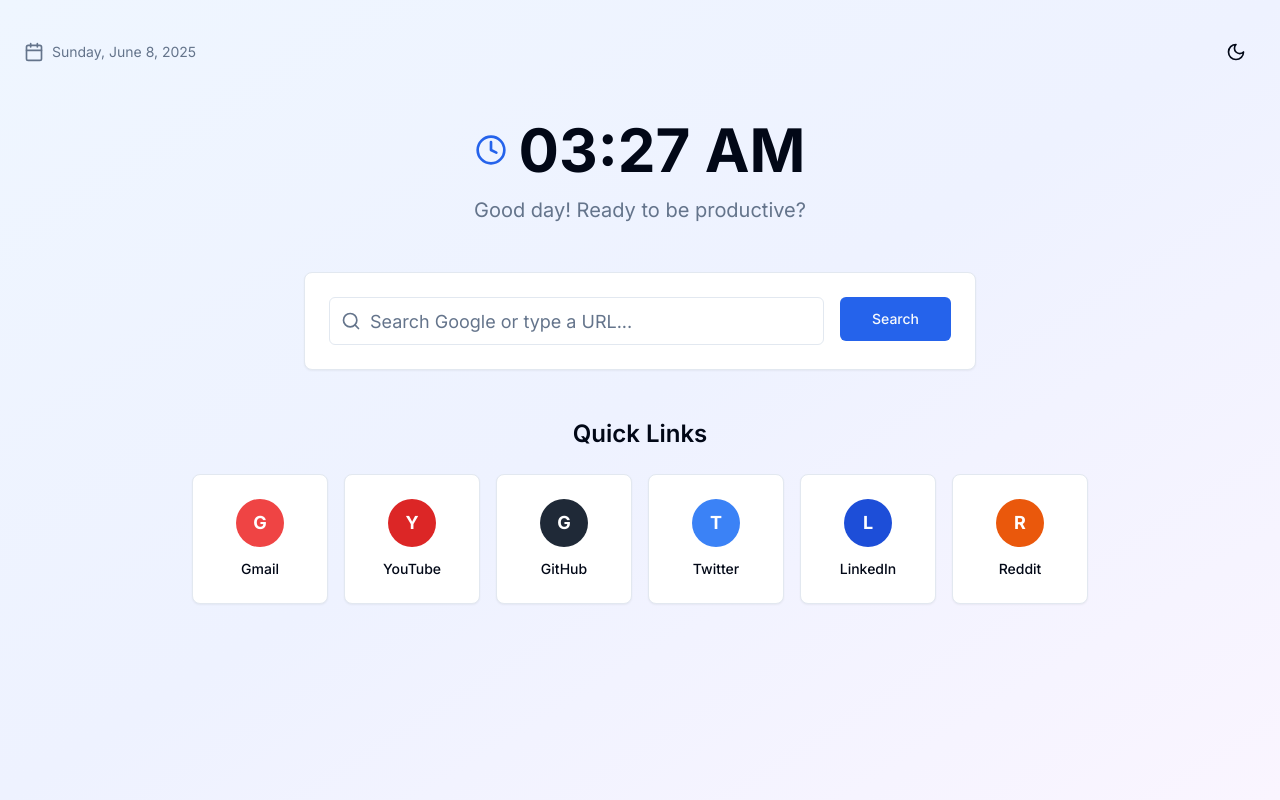
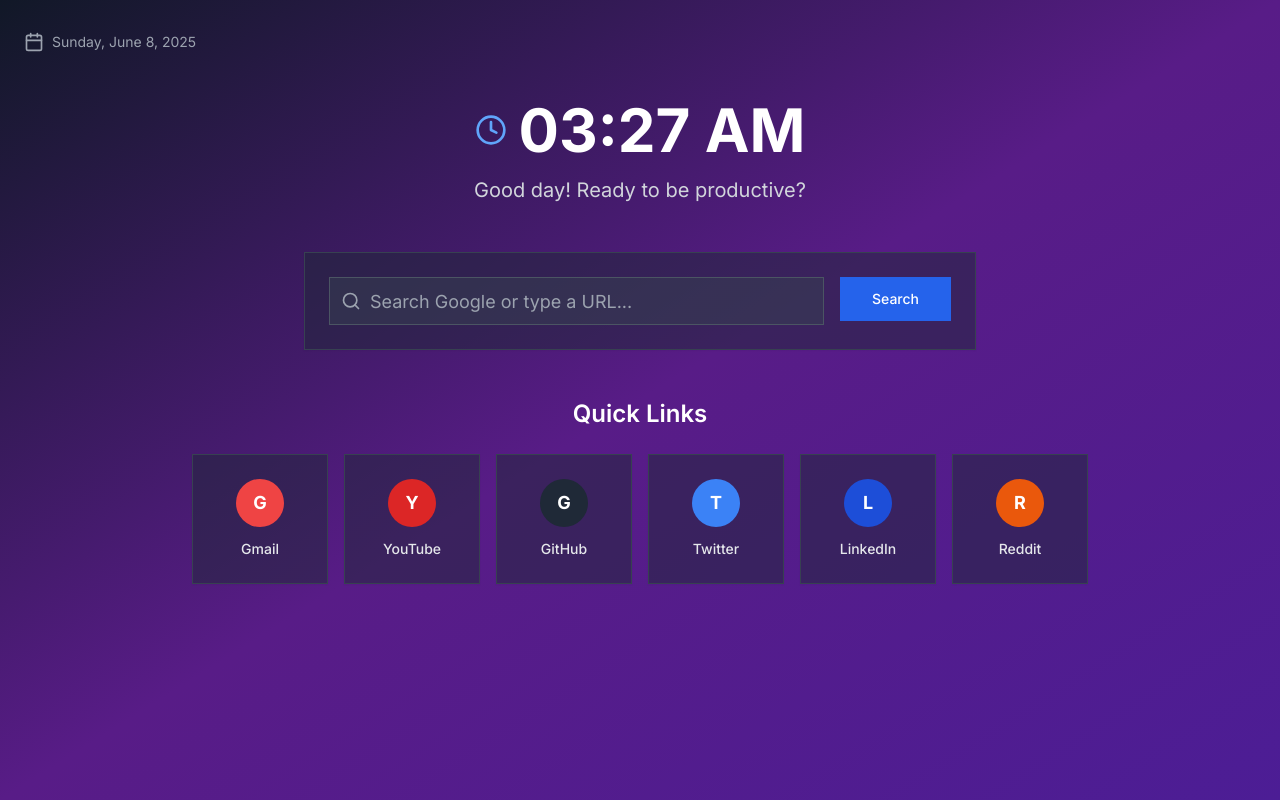
Before and after one commit to Vindusvisker/productivity-tab, a Next.js app: page / in a window 1280 px wide. Built offline with nearby package versions, Linux system fonts and the light colour scheme.

Commit message:
Initial start

```diff
--- a/app/globals.css
+++ b/app/globals.css
@@ -3,57 +3,18 @@
 @tailwind utilities;
 
 @layer base {
-  :root {
-    --background: 0 0% 100%;
-    --foreground: 222.2 84% 4.9%;
-    --card: 0 0% 100%;
-    --card-foreground: 222.2 84% 4.9%;
-    --popover: 0 0% 100%;
-    --popover-foreground: 222.2 84% 4.9%;
-    --primary: 221.2 83.2% 53.3%;
-    --primary-foreground: 210 40% 98%;
-    --secondary: 210 40% 96%;
-    --secondary-foreground: 222.2 84% 4.9%;
-    --muted: 210 40% 96%;
-    --muted-foreground: 215.4 16.3% 46.9%;
-    --accent: 210 40% 96%;
-    --accent-foreground: 222.2 84% 4.9%;
-    --destructive: 0 84.2% 60.2%;
-    --destructive-foreground: 210 40% 98%;
-    --border: 214.3 31.8% 91.4%;
-    --input: 214.3 31.8% 91.4%;
-    --ring: 221.2 83.2% 53.3%;
-    --radius: 0.5rem;
+  html {
+    background-color: rgb(17 24 39); /* gray-900 */
   }
 
-  .dark {
-    --background: 222.2 84% 4.9%;
-    --foreground: 210 40% 98%;
-    --card: 222.2 84% 4.9%;
-    --card-foreground: 210 40% 98%;
-    --popover: 222.2 84% 4.9%;
-    --popover-foreground: 210 40% 98%;
-    --primary: 217.2 91.2% 59.8%;
-    --primary-foreground: 222.2 84% 4.9%;
-    --secondary: 217.2 32.6% 17.5%;
-    --secondary-foreground: 210 40% 98%;
-    --muted: 217.2 32.6% 17.5%;
-    --muted-foreground: 215 20.2% 65.1%;
-    --accent: 217.2 32.6% 17.5%;
-    --accent-foreground: 210 40% 98%;
-    --destructive: 0 62.8% 30.6%;
-    --destructive-foreground: 210 40% 98%;
-    --border: 217.2 32.6% 17.5%;
-    --input: 217.2 32.6% 17.5%;
-    --ring: 224.3 76.3% 94.1%;
+  body {
+    margin: 0;
+    padding: 0;
+    background-color: rgb(17 24 39); /* gray-900 */
+    overflow-x: hidden;
+  }
+
+  * {
+    box-sizing: border-box;
   }
 }
-
-@layer base {
-  * {
-    @apply border-border;
-  }
-  body {
-    @apply bg-background text-foreground;
-  }
-}
--- a/app/layout.tsx
+++ b/app/layout.tsx
@@ -15,8 +15,8 @@
   children: React.ReactNode
 }) {
   return (
-    <html lang="en">
-      <body className={inter.className}>{children}</body>
+    <html lang="en" className="bg-gray-900">
+      <body className={`${inter.className} bg-gray-900 m-0 p-0`}>{children}</body>
     </html>
   )
 }
--- a/app/page.tsx
+++ b/app/page.tsx
@@ -1,7 +1,7 @@
 'use client'
 
 import { useState, useEffect } from 'react'
-import { Clock, Calendar, Search, Sun, Moon } from 'lucide-react'
+import { Clock, Calendar, Search } from 'lucide-react'
 import { Button } from '@/components/ui/button'
 import { Input } from '@/components/ui/input'
 import { Card, CardContent } from '@/components/ui/card'
@@ -9,7 +9,6 @@
 export default function NewTabPage() {
   const [time, setTime] = useState<string>('')
   const [date, setDate] = useState<string>('')
-  const [isDark, setIsDark] = useState(false)
   const [searchQuery, setSearchQuery] = useState('')
 
   useEffect(() => {
@@ -30,11 +29,6 @@
     return () => clearInterval(interval)
   }, [])
 
-  const toggleTheme = () => {
-    setIsDark(!isDark)
-    document.documentElement.classList.toggle('dark')
-  }
-
   const handleSearch = (e: React.FormEvent) => {
     e.preventDefault()
     if (searchQuery.trim()) {
@@ -53,26 +47,15 @@
   ]
 
   return (
-    <div className={`min-h-screen transition-colors duration-300 ${
-      isDark
-        ? 'bg-gradient-to-br from-gray-900 via-purple-900 to-violet-900'
-        : 'bg-gradient-to-br from-blue-50 via-indigo-50 to-purple-50'
-    }`}>
+    <div className="fixed inset-0 bg-gradient-to-br from-gray-900 via-purple-900 to-violet-900 text-white overflow-auto">
+      <div className="min-h-screen">
         <div className="container mx-auto px-6 py-8">
           {/* Header */}
           <div className="flex justify-between items-center mb-12">
-          <div className="flex items-center space-x-2 text-muted-foreground">
+            <div className="flex items-center space-x-2 text-gray-400">
               <Calendar className="h-5 w-5" />
               <span className="text-sm">{date}</span>
             </div>
-          <Button
-            variant="ghost"
-            size="icon"
-            onClick={toggleTheme}
-            className="rounded-full"
-          >
-            {isDark ? <Sun className="h-5 w-5" /> : <Moon className="h-5 w-5" />}
-          </Button>
           </div>
 
           {/* Main Content */}
@@ -80,27 +63,27 @@
             {/* Time Display */}
             <div className="text-center">
               <div className="flex items-center justify-center space-x-3 mb-4">
-              <Clock className="h-8 w-8 text-primary" />
-              <h1 className="text-6xl font-bold text-foreground">{time}</h1>
+                <Clock className="h-8 w-8 text-blue-400" />
+                <h1 className="text-6xl font-bold text-white">{time}</h1>
               </div>
-            <p className="text-xl text-muted-foreground">Good day! Ready to be productive?</p>
+              <p className="text-xl text-gray-300">Good day! Ready to be productive?</p>
             </div>
 
             {/* Search Bar */}
-          <Card className="w-full max-w-2xl">
+            <Card className="w-full max-w-2xl bg-gray-800/50 border-gray-700">
               <CardContent className="p-6">
                 <form onSubmit={handleSearch} className="flex space-x-4">
                   <div className="relative flex-1">
-                  <Search className="absolute left-3 top-1/2 transform -translate-y-1/2 text-muted-foreground h-5 w-5" />
+                    <Search className="absolute left-3 top-1/2 transform -translate-y-1/2 text-gray-400 h-5 w-5" />
                     <Input
                       type="text"
                       placeholder="Search Google or type a URL..."
                       value={searchQuery}
                       onChange={(e) => setSearchQuery(e.target.value)}
-                    className="pl-10 h-12 text-lg"
+                      className="pl-10 h-12 text-lg bg-gray-700/50 border-gray-600 text-white placeholder:text-gray-400 focus:border-blue-500"
                     />
                   </div>
-                <Button type="submit" size="lg" className="px-8">
+                  <Button type="submit" size="lg" className="px-8 bg-blue-600 hover:bg-blue-700">
                     Search
                   </Button>
                 </form>
@@ -109,14 +92,14 @@
 
             {/* Quick Links */}
             <div className="w-full max-w-4xl">
-            <h2 className="text-2xl font-semibold text-foreground mb-6 text-center">
+              <h2 className="text-2xl font-semibold text-white mb-6 text-center">
                 Quick Links
               </h2>
               <div className="grid grid-cols-2 md:grid-cols-3 lg:grid-cols-6 gap-4">
                 {quickLinks.map((link) => (
                   <Card
                     key={link.name}
-                  className="group cursor-pointer hover:shadow-lg transition-all duration-200 hover:scale-105"
+                    className="group cursor-pointer hover:shadow-lg transition-all duration-200 hover:scale-105 bg-gray-800/50 border-gray-700 hover:border-gray-600"
                     onClick={() => window.open(link.url, '_blank')}
                   >
                     <CardContent className="p-6 text-center">
@@ -125,7 +108,7 @@
                           {link.name.charAt(0)}
                         </span>
                       </div>
-                    <p className="text-sm font-medium text-foreground">{link.name}</p>
+                      <p className="text-sm font-medium text-gray-200">{link.name}</p>
                     </CardContent>
                   </Card>
                 ))}
@@ -134,5 +117,6 @@
           </div>
         </div>
       </div>
+    </div>
   )
 }
--- a/next.config.js
+++ b/next.config.js
@@ -6,6 +6,12 @@
   distDir: 'extension-dist',
   images: {
     unoptimized: true
+  },
+  eslint: {
+    ignoreDuringBuilds: true,
+  },
+  typescript: {
+    ignoreBuildErrors: true,
   },
   webpack: (config, { isServer }) => {
     if (!isServer) {
```
Also changed, not shown: manifest.json. Lines whose indentation alone changed are shown as unchanged.
